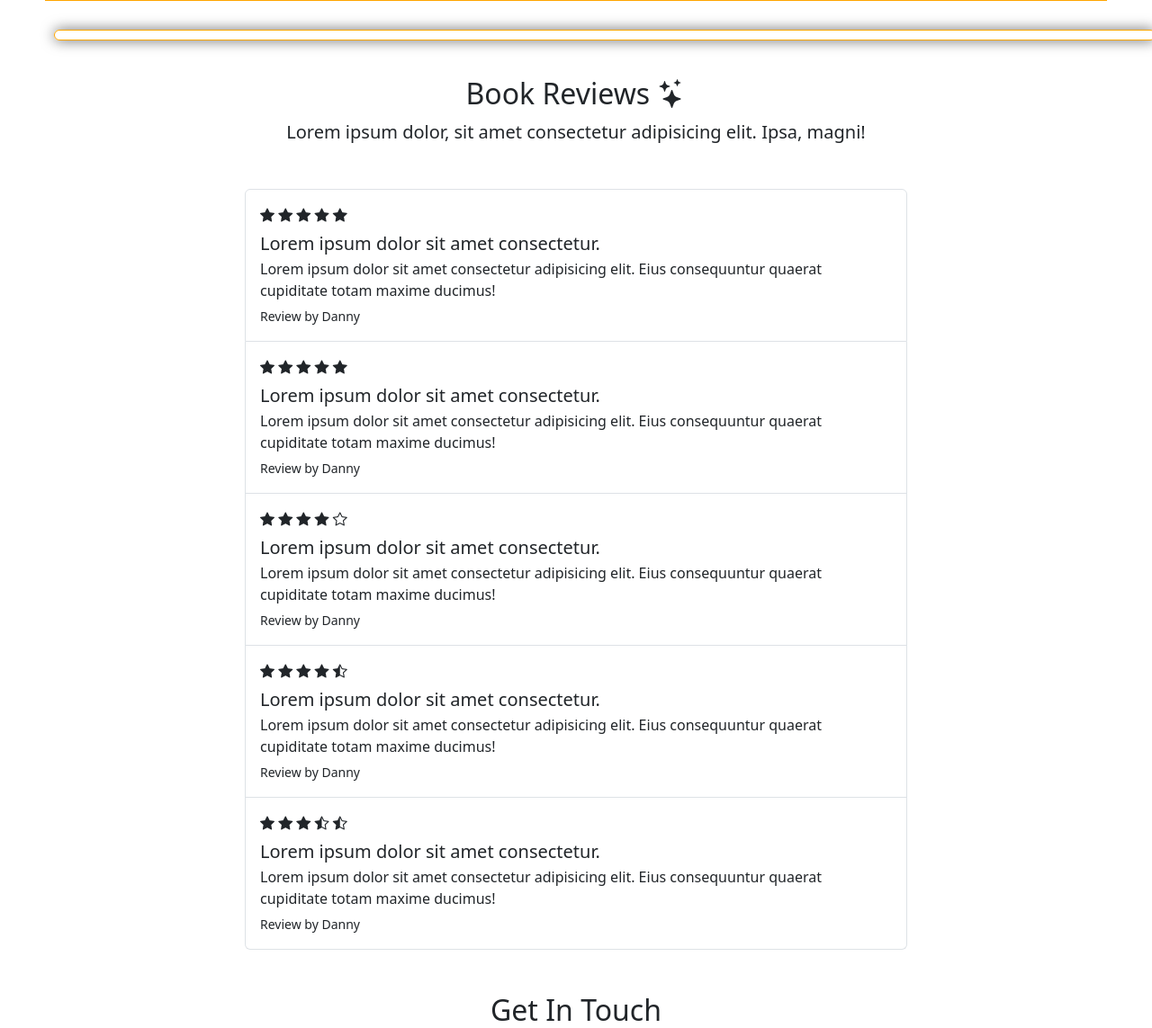
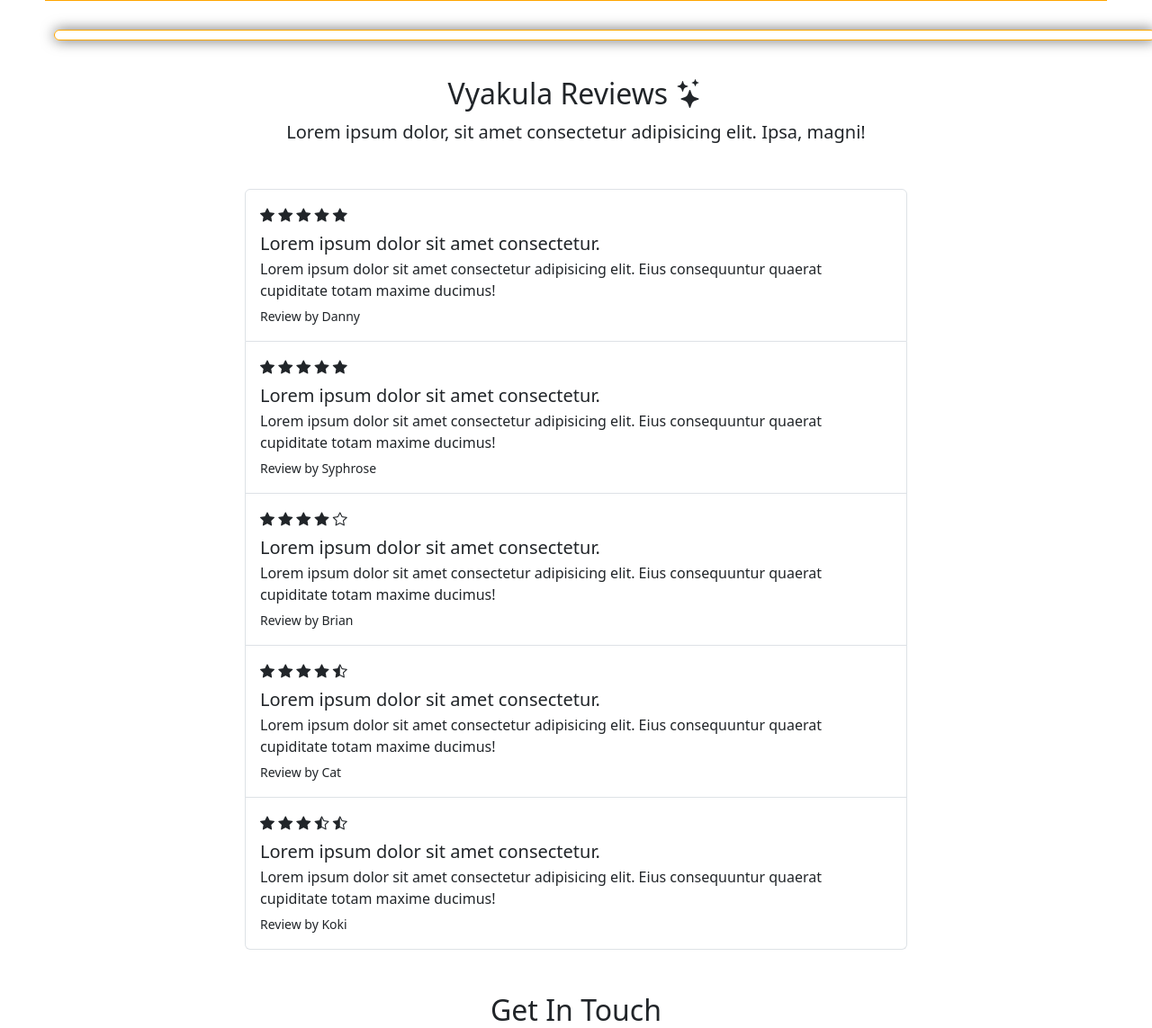
Before and after one commit to TechDanny/Vyakula, a Flask app: page /home in a window 1280 px wide. Shown: the part 1575-2718 px from the top of the page at 90% size. Run offline with Flask 3, Linux system fonts and the light colour scheme; the visitor is signed in with stand-in values (Sample User, id 1); data that the repository does not hold is empty.

Commit message:
minor changes

```diff
--- a/templates/index.html
+++ b/templates/index.html
@@ -184,7 +184,7 @@
     <section id="review">
         <div class="container-lg">
             <div class="text-center">
-                <h2>Book Reviews <i class="bi bi-stars"></i></h2>
+                <h2>Vyakula Reviews <i class="bi bi-stars"></i></h2>
 
                 <p class="lead">Lorem ipsum dolor, sit amet consectetur adipisicing elit. Ipsa, magni!</p>
             </div>
@@ -213,7 +213,7 @@
                             </div>
                             <h5 class="mb-1">Lorem ipsum dolor sit amet consectetur.</h5>
                             <p class="mb-1">Lorem ipsum dolor sit amet consectetur adipisicing elit. Eius consequuntur quaerat cupiditate totam maxime ducimus!</p>
-                            <small>Review by Danny</small>
+                            <small>Review by Syphrose</small>
                         </div>
                         <div class="list-group-item py-3">
                             <div class="pb-2">
@@ -225,7 +225,7 @@
                             </div>
                             <h5 class="mb-1">Lorem ipsum dolor sit amet consectetur.</h5>
                             <p class="mb-1">Lorem ipsum dolor sit amet consectetur adipisicing elit. Eius consequuntur quaerat cupiditate totam maxime ducimus!</p>
-                            <small>Review by Danny</small>
+                            <small>Review by Brian</small>
                         </div>
                         <div class="list-group-item py-3">
                             <div class="pb-2">
@@ -237,7 +237,7 @@
                             </div>
                             <h5 class="mb-1">Lorem ipsum dolor sit amet consectetur.</h5>
                             <p class="mb-1">Lorem ipsum dolor sit amet consectetur adipisicing elit. Eius consequuntur quaerat cupiditate totam maxime ducimus!</p>
-                            <small>Review by Danny</small>
+                            <small>Review by Cat</small>
                         </div>
                         <div class="list-group-item py-3">
                             <div class="pb-2">
@@ -249,7 +249,7 @@
                             </div>
                             <h5 class="mb-1">Lorem ipsum dolor sit amet consectetur.</h5>
                             <p class="mb-1">Lorem ipsum dolor sit amet consectetur adipisicing elit. Eius consequuntur quaerat cupiditate totam maxime ducimus!</p>
-                            <small>Review by Danny</small>
+                            <small>Review by Koki</small>
                         </div>
                     </div>
                 </div>
```
